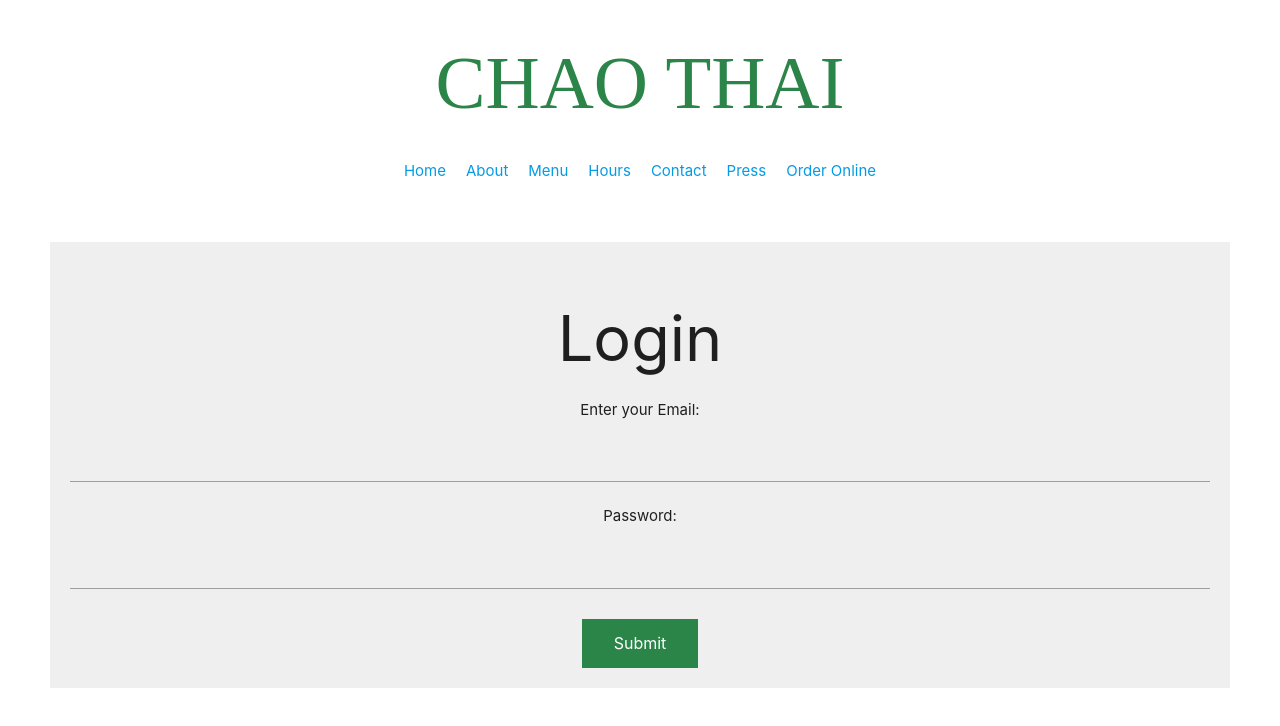
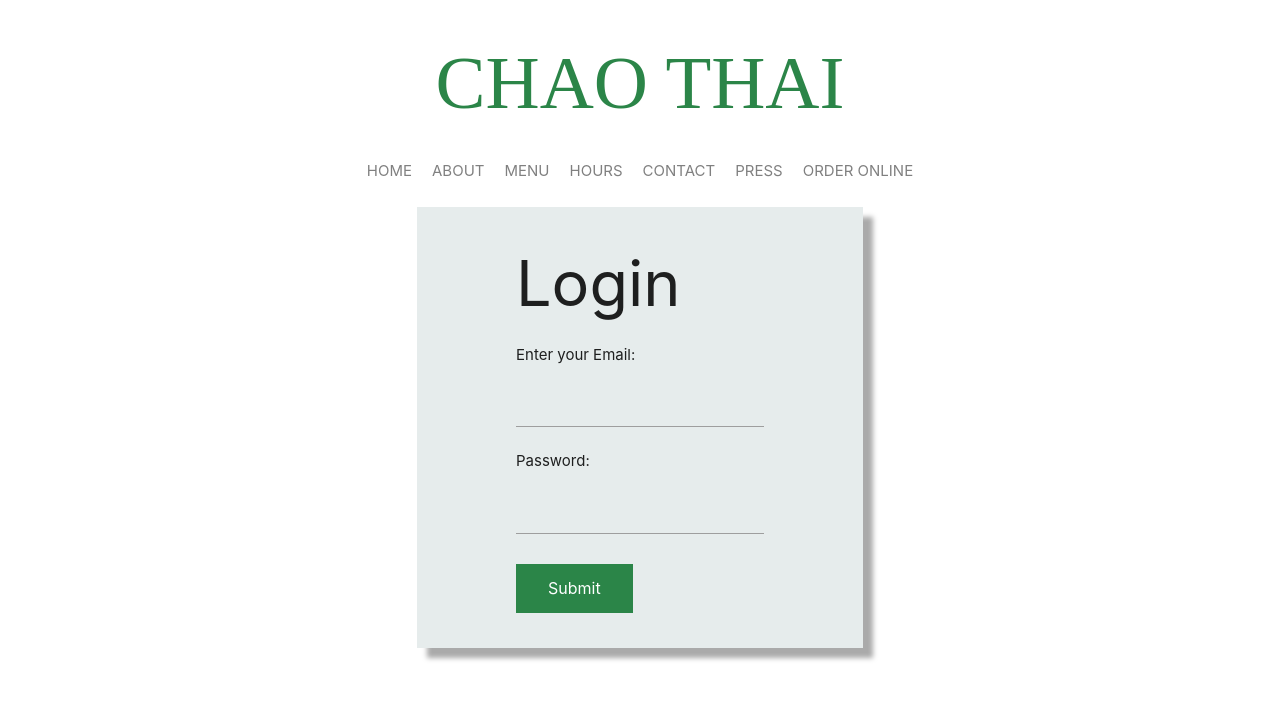
Before and after one commit to mustufakhan/mandy-qeen-restaurant, a React (Create React App) app in the folder frontend/: page /admin in a window 1280 px wide. Shown: the top 726 px of the page. Built offline with nearby package versions, Linux system fonts and the light colour scheme.

Commit message:
design changes

```diff
--- a/frontend/src/components/contact/Contact.css
+++ b/frontend/src/components/contact/Contact.css
@@ -1,18 +1,24 @@
 .formbox {
-	text-align: center;
-	background-color: #efefef;
   margin: 50px;
-  padding: 20px;
+  padding: 0 99px 35px;
+  box-shadow: 10px 10px 5px #aaaaaa;
+  background-color: #e6ecec;
+}
+.box {
+  display: flex;
+  justify-content: center;
+  align-items: center;
 }
 .frominput{
 	position: relative;
-  width:40%;
+  width:100%;
   border:none;
   border: 1px solid gray;
   border-radius:5px;
   padding: 10px 20px;
   font-size:22px;
   color:gray;
+  height: 100px;
 }
 .submitbutton{
   background-color: #2b8548;
--- a/frontend/src/components/contact/Contact.js
+++ b/frontend/src/components/contact/Contact.js
@@ -38,7 +38,9 @@ const Contact = () => {
   return (
     <div>
       <Navbar />
+      <div className="box">
         <div className="formbox">
+          <h1>Contact us</h1>
           <form onSubmit={(e)=>handleSubmit(e)}>
             <p>Enter your name:</p>
             <input
@@ -74,6 +76,7 @@ const Contact = () => {
           </form>
         </div>
       </div>
+    </div>
   )
 }
 
--- a/frontend/src/components/login/Login.css
+++ b/frontend/src/components/login/Login.css
@@ -0,0 +1,10 @@
+.box {
+  display: flex;
+  justify-content: center;
+  align-items: center;
+}
+.formbox1 {
+  padding: 0 99px 35px;
+  box-shadow: 10px 10px 5px #aaaaaa;
+  background-color: #e6ecec;
+}
--- a/frontend/src/components/login/Login.js
+++ b/frontend/src/components/login/Login.js
@@ -2,6 +2,7 @@ import React,{useState, } from 'react'
 import Navbar from '../navbar/Navbar'
 import M from 'materialize-css'
 import {useHistory} from 'react-router-dom'
+import './Login.css'
 
 export const Login = () => {
   const history = useHistory()
@@ -36,7 +37,8 @@ export const Login = () => {
   return (
     <div>
       <Navbar />
-      <div className="formbox">
+      <div className="box">
+        <div className="formbox1">
           <h1>Login</h1>
           <form onSubmit={(e)=>onsubmit(e)}>
             <p>Enter your Email:</p>
@@ -60,5 +62,6 @@ export const Login = () => {
           </form>
         </div>
       </div>
+    </div>
   )
 }
--- a/frontend/src/components/navbar/Navbar.css
+++ b/frontend/src/components/navbar/Navbar.css
@@ -15,3 +15,6 @@
   margin: 10px;
   cursor: pointer;
 }
+.links a{
+  color:grey;
+}
--- a/frontend/src/components/navbar/Navbar.js
+++ b/frontend/src/components/navbar/Navbar.js
@@ -7,7 +7,7 @@ const Navbar = () => {
   const aboutref = useRef(null);
 
   const handlenav = (e, val, urlname) =>{
-    if(window.location.href.includes("/contact") || window.location.href.includes("/menu")){
+    if(window.location.href.includes("/contact") || window.location.href.includes("/menu") || window.location.href.includes("/admin") || window.location.href.includes("/products")){
       history.push("/");
       setTimeout(()=>window.scroll(0, val),50)
       window.history.pushState('','',urlname)
@@ -24,25 +24,25 @@ const Navbar = () => {
         <div className="links">
           <ul>
             <li>
-              <NavLink activeClass="active" to="/">Home</NavLink>
+              <NavLink activeClass="active" to="/">HOME</NavLink>
             </li>
             <li>
-              <a onClick={(e) => handlenav(e, 850, "about")}>About</a>
+              <a onClick={(e) => handlenav(e, 850, "about")}>ABOUT</a>
             </li>
             <li>
-              <NavLink  to="/menu">Menu</NavLink>
+              <NavLink  to="/menu">MENU</NavLink>
             </li>
             <li>
-              <a onClick={(e) => handlenav(e, 1500, "hours")}>Hours</a>
+              <a onClick={(e) => handlenav(e, 1500, "hours")}>HOURS</a>
             </li>
             <li>
-              <NavLink  to="/contact">Contact</NavLink>
+              <NavLink  to="/contact">CONTACT</NavLink>
             </li>
             <li>
-              <a onClick={(e) => handlenav(e, 1800, "press")}>Press</a>
+              <a onClick={(e) => handlenav(e, 1800, "press")}>PRESS</a>
             </li>
             <li>
-              <a href="#order">Order Online</a>
+              <a href="#order">ORDER ONLINE</a>
             </li>
           </ul>
         </div>
```
Lines whose indentation alone changed are shown as unchanged.
